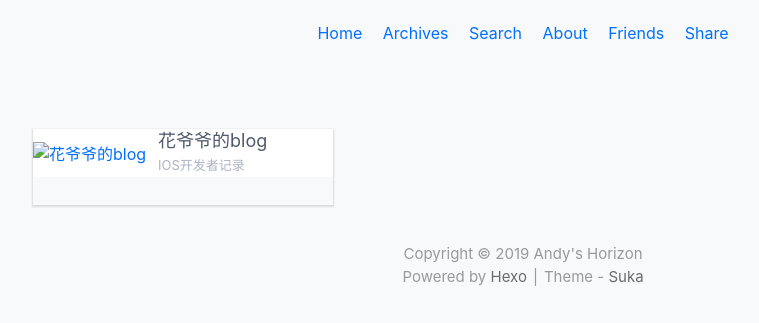
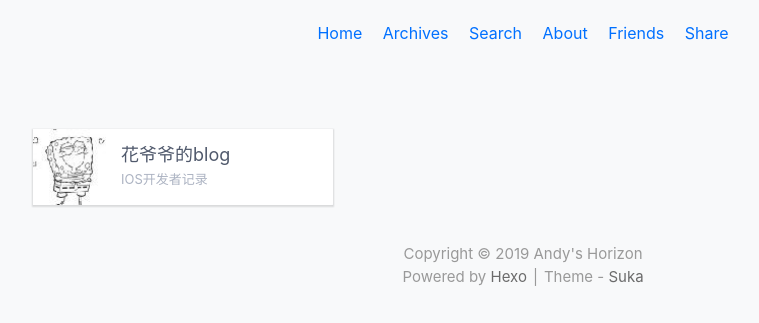
Before and after one commit to And7boy/And7boy.github.io, a plain HTML site: page link.html in a window 1280 px wide. Shown: the part 167-490 px from the top of the page, without its empty margins (117-876 px from the left). Drawn offline with Linux system fonts and the light colour scheme; some packages are replaced by stand-ins of ours; a script that the page names is missing.

Commit message:
Site updated: 2019-09-01 22:46:48

```diff
--- a/link.html
+++ b/link.html
@@ -359,7 +359,7 @@ window.oldVersion = [
                     <div class="card">
                         <div class="tile tile-centered">
                             <div class="link-img">
-                                <img src="/img/hua.png" alt="花爷爷的blog">
+                                <img src="/img/hua.jpg" alt="花爷爷的blog">
                             </div>
                             <div class="tile-content link-content">
                                 <div class="tile-title link-title">花爷爷的blog</div>
```
